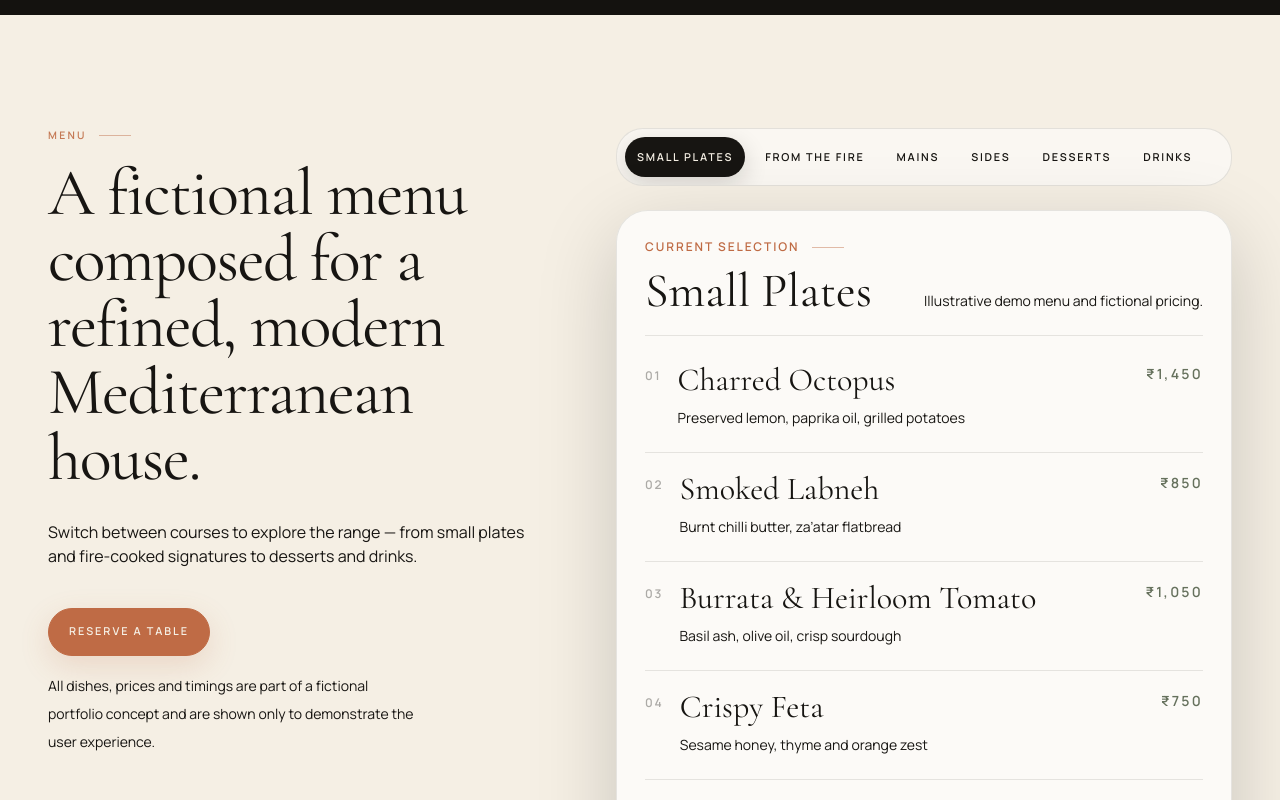
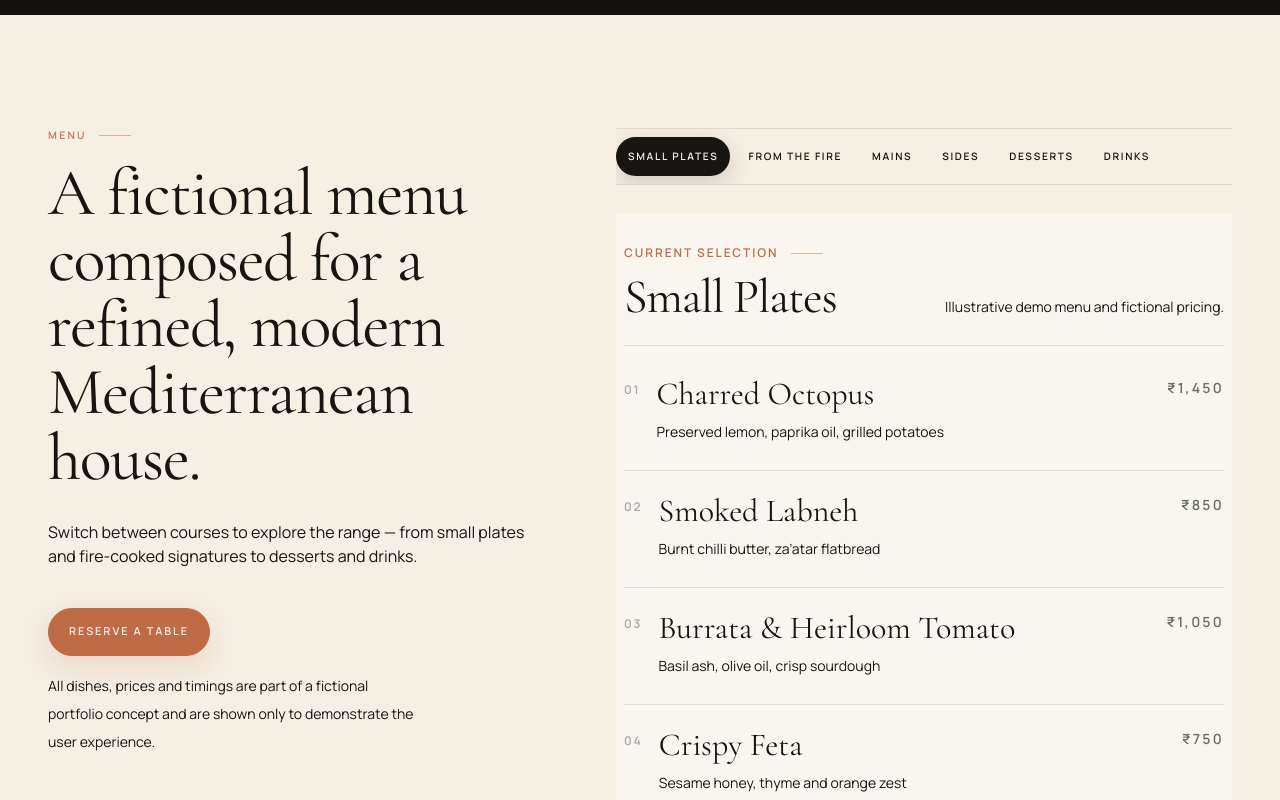
Before and after one commit to OguriCap12/Demo-site-, a React (Vite) app: page / in a window 1280 px wide. Shown: the part 5380-6180 px from the top of the page. Built offline with nearby package versions, Linux system fonts and the light colour scheme.

Commit message:
Refine menu into editorial restaurant listing

```diff
--- a/src/sections/MenuSection.tsx
+++ b/src/sections/MenuSection.tsx
@@ -37,7 +37,7 @@ export function MenuSection({ onReserveClick }: MenuSectionProps) {
 
           <div>
             <Reveal delay={80}>
-              <div className="grid grid-cols-2 gap-2 rounded-[1.7rem] border border-charcoal/10 bg-white/50 p-2 sm:flex sm:overflow-x-auto [scrollbar-width:none] [&::-webkit-scrollbar]:hidden">
+              <div className="grid grid-cols-2 gap-1.5 border-y border-charcoal/10 py-2 sm:flex sm:overflow-x-auto [scrollbar-width:none] [&::-webkit-scrollbar]:hidden">
                 {menuCategories.map((category) => {
                   const isActive = category.id === activeCategory.id;
                   return (
@@ -45,8 +45,8 @@ export function MenuSection({ onReserveClick }: MenuSectionProps) {
                       key={category.id}
                       type="button"
                       className={[
-                        'min-w-0 rounded-full px-3 py-3 text-[0.68rem] font-semibold uppercase tracking-editorial transition focus-visible:outline-none focus-visible:ring-2 focus-visible:ring-ember focus-visible:ring-offset-2 focus-visible:ring-offset-ivory',
-                        isActive ? 'bg-charcoal text-ivory shadow-[0_8px_24px_rgba(23,21,18,0.16)]' : 'bg-transparent text-charcoal/72 hover:bg-charcoal/6',
+                        'min-w-0 rounded-full px-3 py-3 text-[0.64rem] font-semibold uppercase tracking-editorial transition focus-visible:outline-none focus-visible:ring-2 focus-visible:ring-ember focus-visible:ring-offset-2 focus-visible:ring-offset-ivory',
+                        isActive ? 'bg-charcoal text-ivory shadow-[0_8px_24px_rgba(23,21,18,0.16)]' : 'bg-transparent text-charcoal/62 hover:bg-charcoal/6',
                       ].join(' ')}
                       onClick={() => setActiveCategoryId(category.id)}
                       aria-pressed={isActive}
@@ -59,18 +59,18 @@ export function MenuSection({ onReserveClick }: MenuSectionProps) {
               </div>
             </Reveal>
 
-            <Reveal key={activeCategory.id} className="mt-6 rounded-[2rem] border border-charcoal/10 bg-white/70 p-5 shadow-soft sm:p-7">
-              <div className="flex flex-col gap-4 border-b border-charcoal/10 pb-5 sm:flex-row sm:items-end sm:justify-between">
+            <Reveal key={activeCategory.id} className="mt-7 border-b border-charcoal/10 bg-white/45 px-1 py-6 sm:px-2 sm:py-8">
+              <div className="flex flex-col gap-4 border-b border-charcoal/10 pb-6 sm:flex-row sm:items-end sm:justify-between">
                 <div>
                   <div className="flex items-center gap-3"><p className="text-xs font-semibold uppercase tracking-editorial text-ember">Current Selection</p><span className="h-px w-8 bg-ember/45" aria-hidden="true" /></div>
-                  <h3 className="mt-3 font-serif text-4xl leading-none sm:text-5xl">{activeCategory.label}</h3>
+                  <h3 className="mt-3 font-serif text-[2.8rem] leading-none tracking-[-0.025em] sm:text-5xl">{activeCategory.label}</h3>
                 </div>
                 <p className="max-w-md text-sm leading-7 text-charcoal/62">{activeCategory.note}</p>
               </div>
 
               <div className="mt-2 divide-y divide-charcoal/10">
                 {activeCategory.items.map((item, index) => (
-                  <article key={item.name} className="group grid gap-3 py-5 transition sm:grid-cols-[1fr_auto] sm:items-start sm:gap-8">
+                  <article key={item.name} className="group grid gap-3 py-6 transition hover:bg-charcoal/[0.025] sm:grid-cols-[1fr_auto] sm:items-start sm:gap-8">
                     <div>
                       <div className="flex items-start gap-4">
                         <span className="mt-1 text-xs font-semibold uppercase tracking-editorial text-charcoal/35">{String(index + 1).padStart(2, '0')}</span>
```
